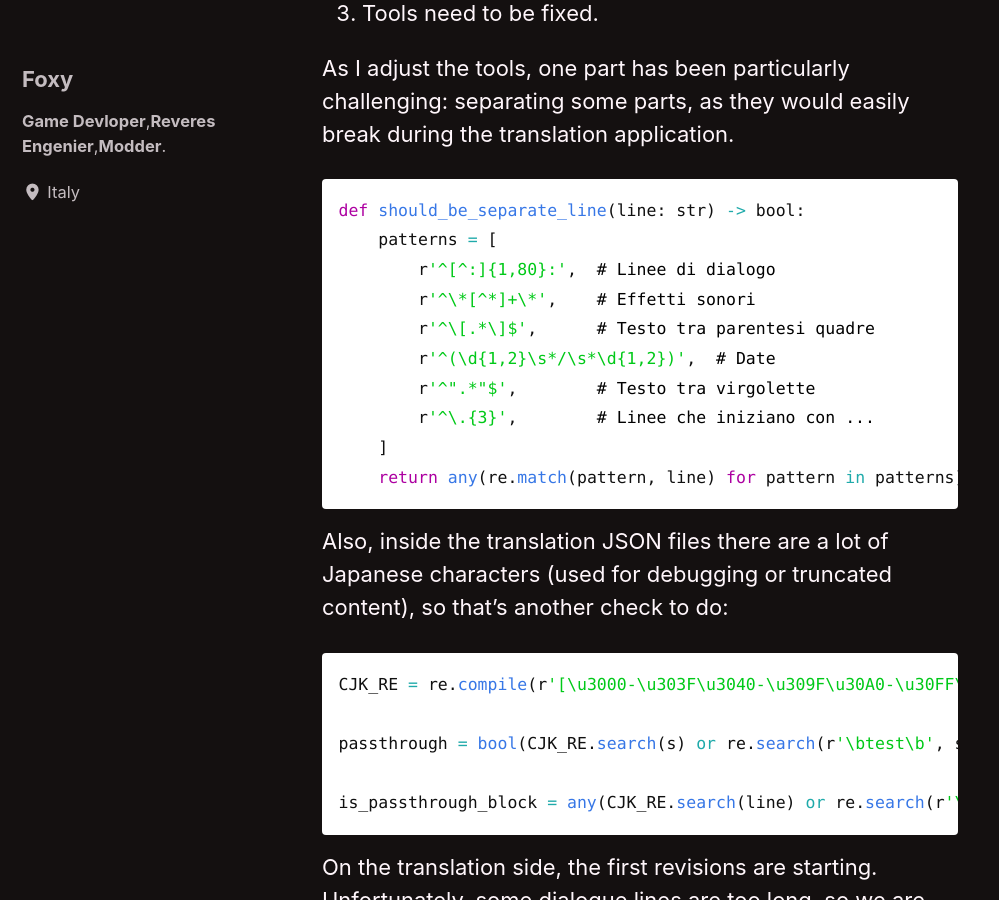
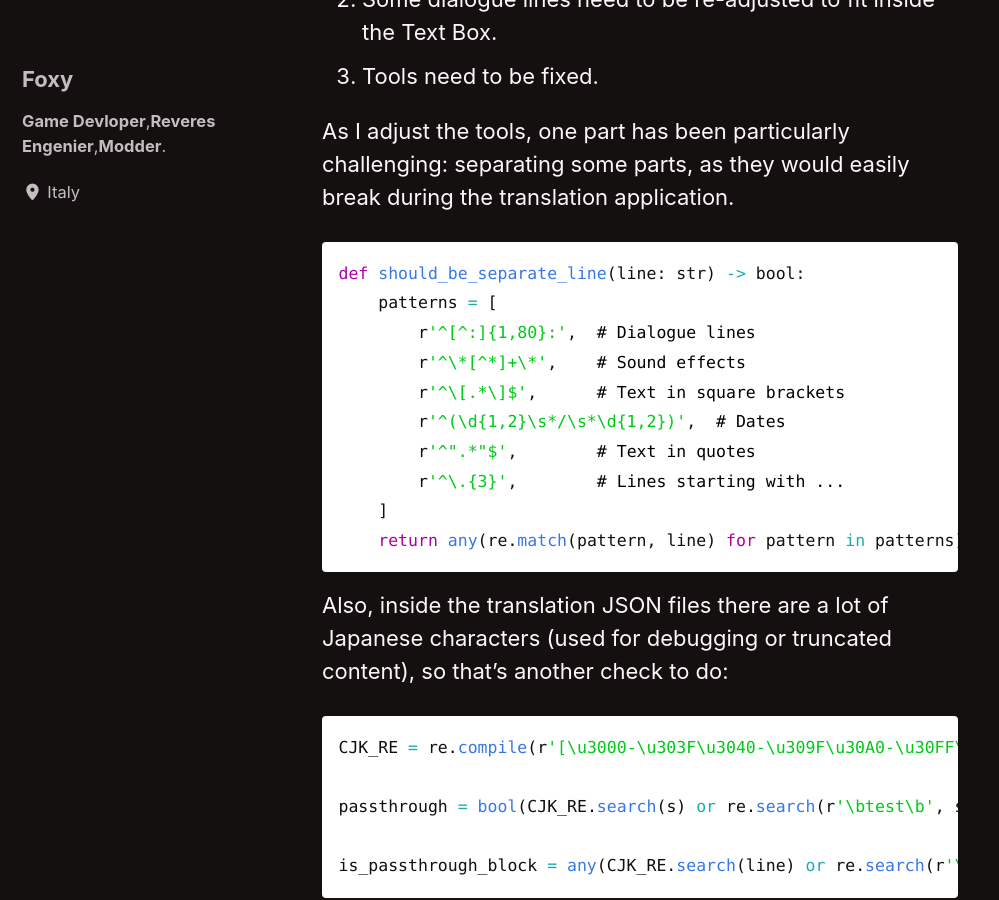
Before and after one commit to Thefoxy1978/Thefoxy1978.github.io, a Jekyll site: the page built from _posts/2026-02-19-Projects.md, in a window 1280 px wide and 900 px high, scrolled down 454 px. Shown: the whole window, without its empty margins (0-999 px from the left). Built offline with Jekyll 4.4.1, drawn with Linux system fonts in a browser that asks for light colours; cached includes are drawn as plain includes.

Commit message:
Update 2026-02-19-Projects.md

````diff
--- a/_posts/2026-02-19-Projects.md
+++ b/_posts/2026-02-19-Projects.md
@@ -4,22 +4,23 @@ layout: single
 ---
 
 Everything is progressing well, unfortunately it takes time because:
-
+---------------
 1. Every dialogue line needs to be checked one by one.
 2. Some dialogue lines need to be re-adjusted to fit inside the Text Box.
 3. Tools need to be fixed.
+
 
 As I adjust the tools, one part has been particularly challenging: separating some parts, as they would easily break during the translation application.
 
 ```python
 def should_be_separate_line(line: str) -> bool:
     patterns = [
-        r'^[^:]{1,80}:',  # Linee di dialogo
-        r'^\*[^*]+\*',    # Effetti sonori
-        r'^\[.*\]$',      # Testo tra parentesi quadre
-        r'^(\d{1,2}\s*/\s*\d{1,2})',  # Date
-        r'^".*"$',        # Testo tra virgolette
-        r'^\.{3}',        # Linee che iniziano con ...
+        r'^[^:]{1,80}:',  # Dialogue lines
+        r'^\*[^*]+\*',    # Sound effects
+        r'^\[.*\]$',      # Text in square brackets
+        r'^(\d{1,2}\s*/\s*\d{1,2})',  # Dates
+        r'^".*"$',        # Text in quotes
+        r'^\.{3}',        # Lines starting with ...
     ]
     return any(re.match(pattern, line) for pattern in patterns)
 ```
@@ -46,6 +47,11 @@ For now, we keep moving forward. I don’t have an exact date for the next beta.
 In the meantime, you can try the beta and give us feedback.
 
 ~Foxy
+
+
+
+
+
 
 
 
````
